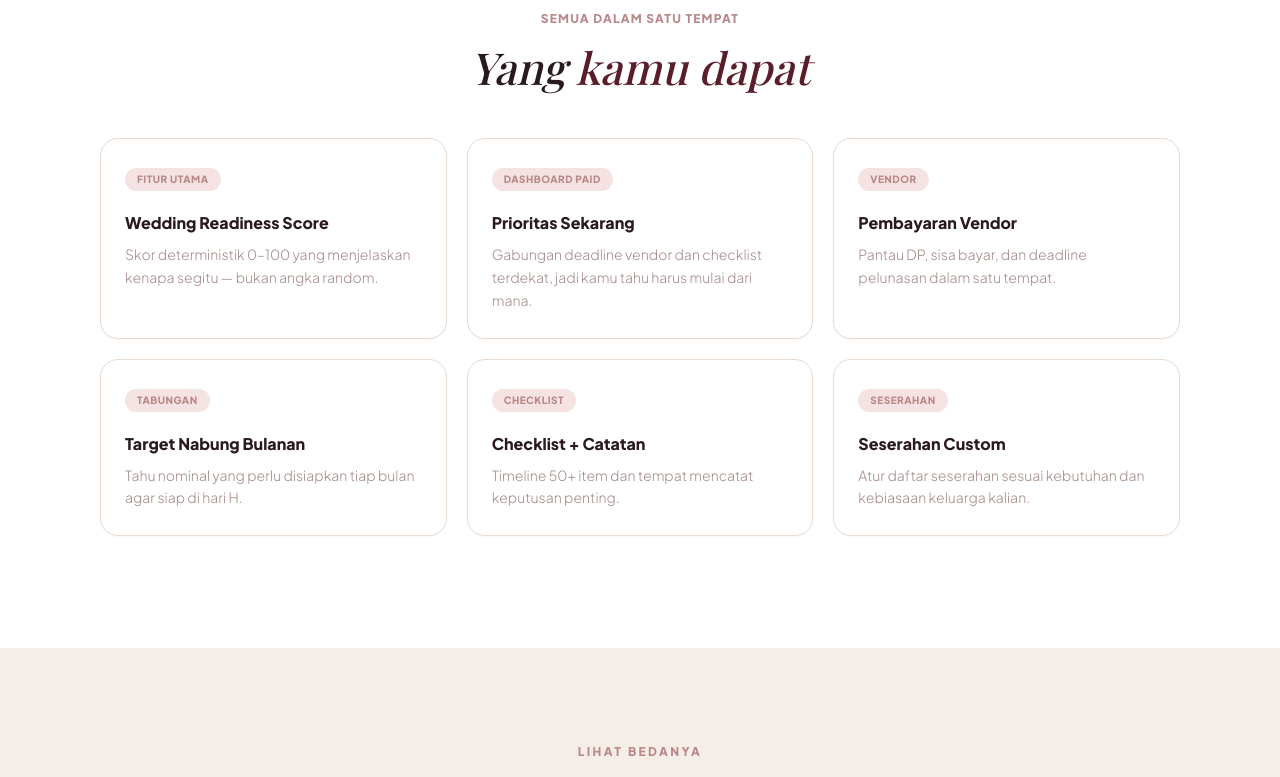
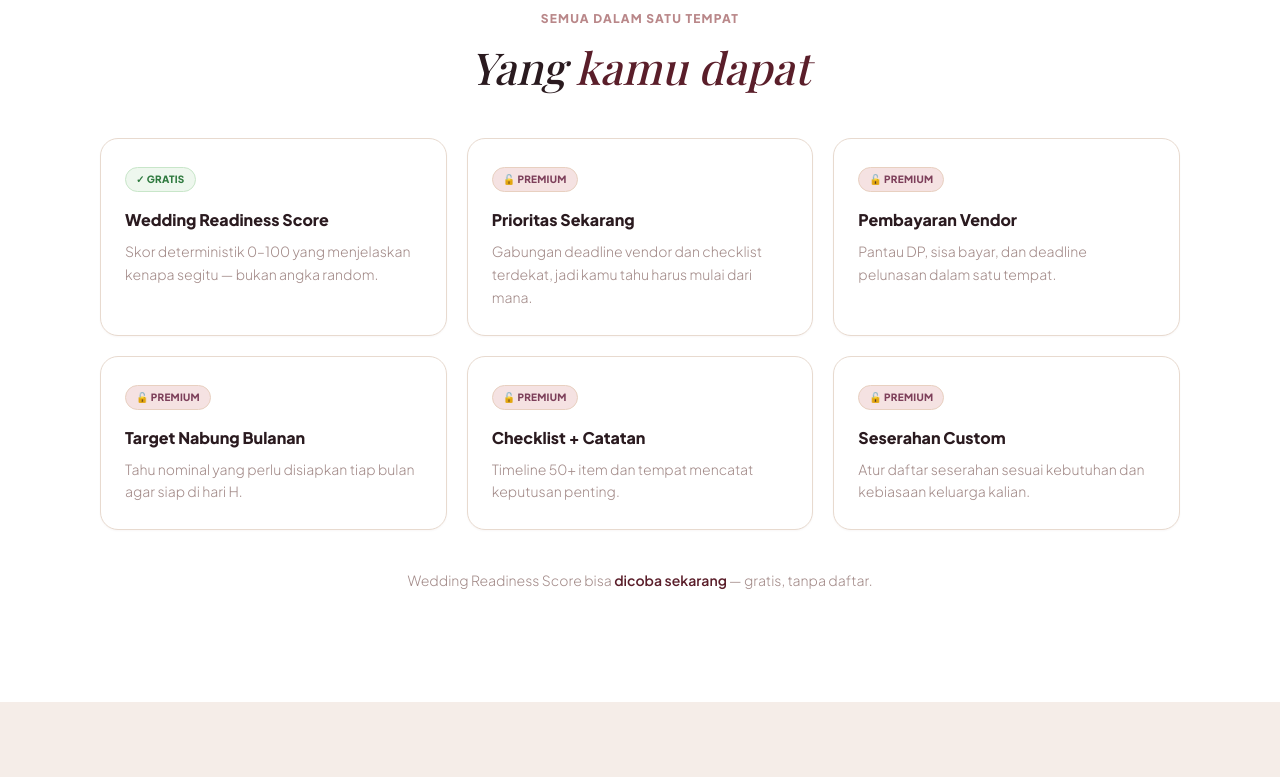
Before and after one commit to farhanafgany/Budget_Nikah, a Next.js app: page / in a window 1280 px wide. Shown: the part 1860-2637 px from the top of the page. Built offline with nearby package versions, Linux system fonts and the light colour scheme; a web font is replaced by a local one.

Commit message:
feat: FeatureShowcase badge free/paid + micro-CTA coba gratis

```diff
--- a/src/components/landing/FeatureShowcase.tsx
+++ b/src/components/landing/FeatureShowcase.tsx
@@ -1,31 +1,33 @@
+import Link from 'next/link'
+
 const FEATURES = [
   {
-    eyebrow: 'Fitur Utama',
+    tier: 'free' as const,
     title: 'Wedding Readiness Score',
     desc: 'Skor deterministik 0–100 yang menjelaskan kenapa segitu — bukan angka random.',
   },
   {
-    eyebrow: 'Dashboard Paid',
+    tier: 'paid' as const,
     title: 'Prioritas Sekarang',
     desc: 'Gabungan deadline vendor dan checklist terdekat, jadi kamu tahu harus mulai dari mana.',
   },
   {
-    eyebrow: 'Vendor',
+    tier: 'paid' as const,
     title: 'Pembayaran Vendor',
     desc: 'Pantau DP, sisa bayar, dan deadline pelunasan dalam satu tempat.',
   },
   {
-    eyebrow: 'Tabungan',
+    tier: 'paid' as const,
     title: 'Target Nabung Bulanan',
     desc: 'Tahu nominal yang perlu disiapkan tiap bulan agar siap di hari H.',
   },
   {
-    eyebrow: 'Checklist',
+    tier: 'paid' as const,
     title: 'Checklist + Catatan',
     desc: 'Timeline 50+ item dan tempat mencatat keputusan penting.',
   },
   {
-    eyebrow: 'Seserahan',
+    tier: 'paid' as const,
     title: 'Seserahan Custom',
     desc: 'Atur daftar seserahan sesuai kebutuhan dan kebiasaan keluarga kalian.',
   },
@@ -52,14 +54,34 @@ export function FeatureShowcase() {
               className="bg-white border border-nikah-border rounded-[18px] hover:-translate-y-0.5 transition-all duration-200"
               style={{ padding: '26px 24px', boxShadow: '0 1px 2px rgba(90,30,42,0.035)' }}
             >
-              <p className="inline-flex rounded-full px-3 py-1 text-[10px] font-extrabold uppercase tracking-wider text-nikah-mauve mb-5" style={{ background: 'var(--landing-pink, #FBECEF)' }}>
-                {f.eyebrow}
-              </p>
+              {f.tier === 'free' ? (
+                <span
+                  className="inline-flex items-center gap-1 rounded-full px-2.5 py-1 text-[10px] font-extrabold uppercase tracking-wide mb-4"
+                  style={{ background: '#EEF7EE', border: '1px solid #C8E6C9', color: '#2F7A3F' }}
+                >
+                  ✓ Gratis
+                </span>
+              ) : (
+                <span
+                  className="inline-flex items-center gap-1 rounded-full px-2.5 py-1 text-[10px] font-extrabold uppercase tracking-wide mb-4"
+                  style={{ background: 'var(--landing-pink, #FBECEF)', border: '1px solid #E8D0C0', color: '#7D3F5A' }}
+                >
+                  🔓 Premium
+                </span>
+              )}
               <h3 className="text-base font-extrabold text-nikah-text mb-2">{f.title}</h3>
               <p className="text-sm text-nikah-muted leading-relaxed font-light">{f.desc}</p>
             </div>
           ))}
         </div>
+
+        <p className="text-center mt-10 text-sm text-nikah-muted font-light">
+          Wedding Readiness Score bisa{' '}
+          <Link href="/onboarding" className="font-semibold text-nikah-deep hover:underline">
+            dicoba sekarang
+          </Link>
+          {' '}— gratis, tanpa daftar.
+        </p>
       </div>
     </section>
   )
```
Also changed, not shown: 1 other file (tests, documents, lock files or other folders).
